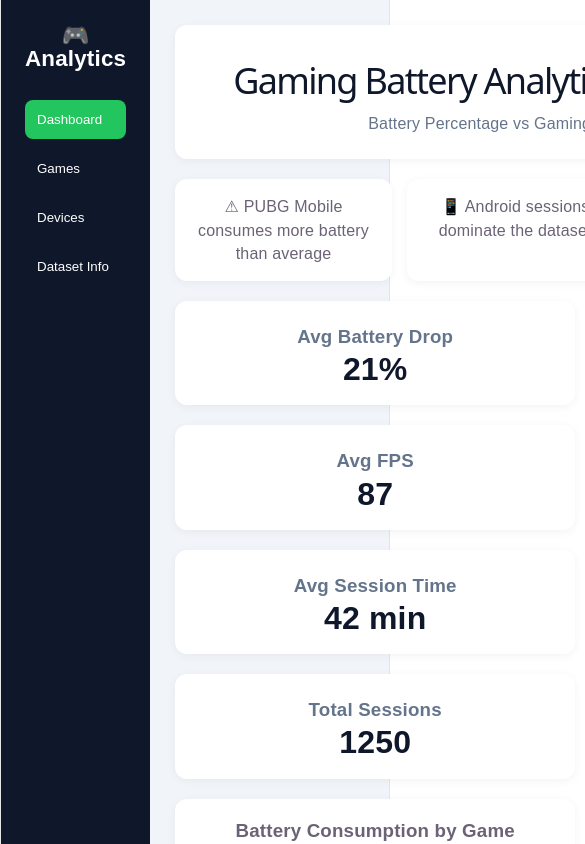
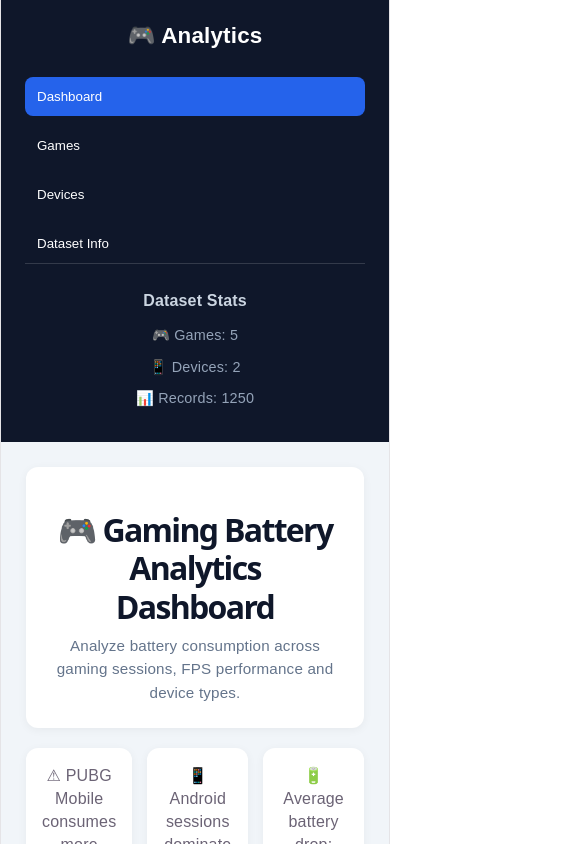
Before and after one commit to alejomore/proyecto2, a React (Vite) app: page / in a window 390 px wide. Shown: the top 844 px of the page, 585 px wide, since content can reach past the window. Built offline with nearby package versions, Linux system fonts and the light colour scheme.

Commit message:
Mejoras en el diseño y la funcionalidad de la interfaz: se actualizó el estilo de la barra lateral, se añadió un pie de página con estadísticas y se mejoró la presentación de los componentes del encabezado y las tarjetas de gráficos.

```diff
--- a/src/App.css
+++ b/src/App.css
@@ -53,7 +53,30 @@ body {
 }
 
 .sidebar-active {
-  background: #22c55e !important;
+  background: #2563eb !important;
+}
+
+.sidebar {
+  display: flex;
+  flex-direction: column;
+}
+
+.sidebar-footer {
+  margin-top: auto;
+  padding-top: 25px;
+
+  border-top: 1px solid rgba(255,255,255,.15);
+}
+
+.sidebar-footer h4 {
+  margin-bottom: 12px;
+  color: #cbd5e1;
+}
+
+.sidebar-footer p {
+  color: #94a3b8;
+  font-size: 0.9rem;
+  margin-bottom: 8px;
 }
 
 /* MAIN */
@@ -76,11 +99,15 @@ body {
 
 .dashboard-header h1 {
   color: #0f172a;
+  font-size: 2rem;
+  font-weight: 700;
+  line-height: 1.2;
+  margin-bottom: 8px;
 }
 
 .dashboard-header p {
   color: #64748b;
-  margin-top: 5px;
+  font-size: 0.95rem;
 }
 
 /* ALERTS */
@@ -115,6 +142,9 @@ body {
 
 .filter-panel {
   width: 260px;
+
+  position: sticky;
+  top: 25px;
 
   background: white;
   padding: 20px;
@@ -162,11 +192,19 @@ body {
   background: white;
   padding: 24px;
 
+  border-top: 4px solid #2563eb;
+
   border-radius: 12px;
 
   text-align: center;
 
+  transition: 0.25s ease;
+
   box-shadow: 0 2px 10px rgba(0,0,0,.05);
+}
+
+.kpi-card:hover {
+  transform: translateY(-4px);
 }
 
 .kpi-card h3 {
@@ -174,10 +212,9 @@ body {
 }
 
 .kpi-card p {
-  font-size: 2rem;
-  font-weight: bold;
+  font-size: 2.8rem;
+  font-weight: 700;
   color: #0f172a;
-  margin-top: 10px;
 }
 
 /* CHARTS */
@@ -185,8 +222,7 @@ body {
 .charts-grid {
   display: grid;
 
-  grid-template-columns:
-    repeat(auto-fit, minmax(400px, 1fr));
+  grid-template-columns: 1fr 1fr;
 
   gap: 20px;
 }
@@ -201,6 +237,12 @@ body {
   min-height: 320px;
 
   box-shadow: 0 2px 10px rgba(0,0,0,.05);
+
+  transition: 0.25s ease;
+}
+
+.chart-card:hover {
+  transform: translateY(-3px);
 }
 
 .chart-card h3 {
@@ -228,3 +270,36 @@ body {
   flex-direction: column;
   gap: 20px;
 }
+
+@media (max-width: 1100px) {
+  .dashboard-layout {
+    flex-direction: column;
+  }
+
+  .filter-panel {
+    width: 100%;
+    position: static;
+  }
+
+  .charts-grid {
+    grid-template-columns: 1fr;
+  }
+
+  .kpi-grid {
+    grid-template-columns: repeat(2, 1fr);
+  }
+}
+
+@media (max-width: 700px) {
+  .app-layout {
+    flex-direction: column;
+  }
+
+  .sidebar {
+    width: 100%;
+  }
+
+  .kpi-grid {
+    grid-template-columns: 1fr;
+  }
+}
--- a/src/components/ChartCard.tsx
+++ b/src/components/ChartCard.tsx
@@ -9,9 +9,9 @@ function ChartCard({
     <div className="chart-card">
       <h3>{title}</h3>
 
-      <div className="chart-body">
-        Chart will go here
-      </div>
+        <div className="chart-body">
+        📈 Visualization Area
+        </div>
     </div>
   );
 }
--- a/src/components/HeaderUI.tsx
+++ b/src/components/HeaderUI.tsx
@@ -1,15 +1,12 @@
 function HeaderUI() {
   return (
     <header className="dashboard-header">
-      <div>
-        <h1>
-          Gaming Battery Analytics Dashboard
-        </h1>
+      <h1>🎮 Gaming Battery Analytics Dashboard</h1>
 
-        <p>
-          Battery Percentage vs Gaming Sessions
-        </p>
-      </div>
+      <p>
+        Analyze battery consumption across gaming sessions,
+        FPS performance and device types.
+      </p>
     </header>
   );
 }
--- a/src/components/SidebarUI.tsx
+++ b/src/components/SidebarUI.tsx
@@ -35,6 +35,14 @@ function SidebarUI({
           </button>
         ))}
       </nav>
+
+      <div className="sidebar-footer">
+        <h4>Dataset Stats</h4>
+
+        <p>🎮 Games: 5</p>
+        <p>📱 Devices: 2</p>
+        <p>📊 Records: 1250</p>
+      </div>
     </aside>
   );
 }
```
